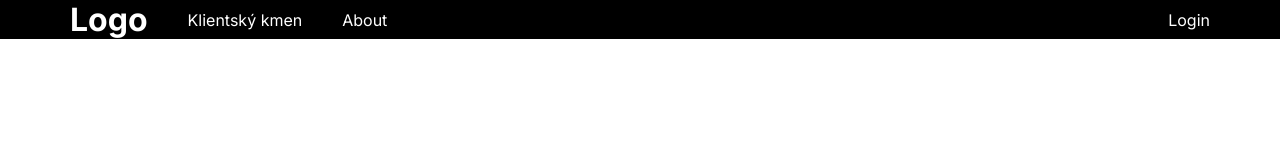
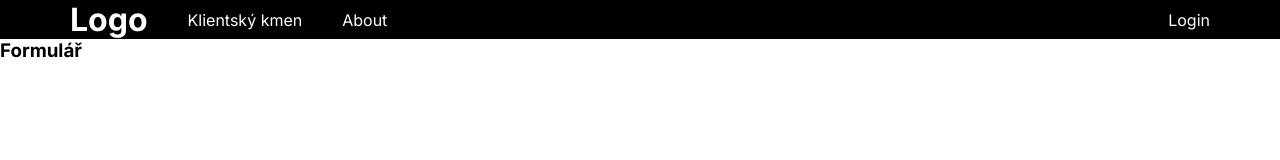
Before and after one commit to JGCZE/CRM_next, a Next.js app: page /addClient in a window 1280 px wide. Shown: the top 160 px of the page. Built offline with nearby package versions, Linux system fonts and the light colour scheme.

Commit message:
new branch

```diff
--- a/src/app/addClient/page.jsx
+++ b/src/app/addClient/page.jsx
@@ -2,7 +2,7 @@
 const AddClient = () => {
   return (
     <div>
-
+      <h3>Formulář</h3>
     </div>
   )
 }
```
